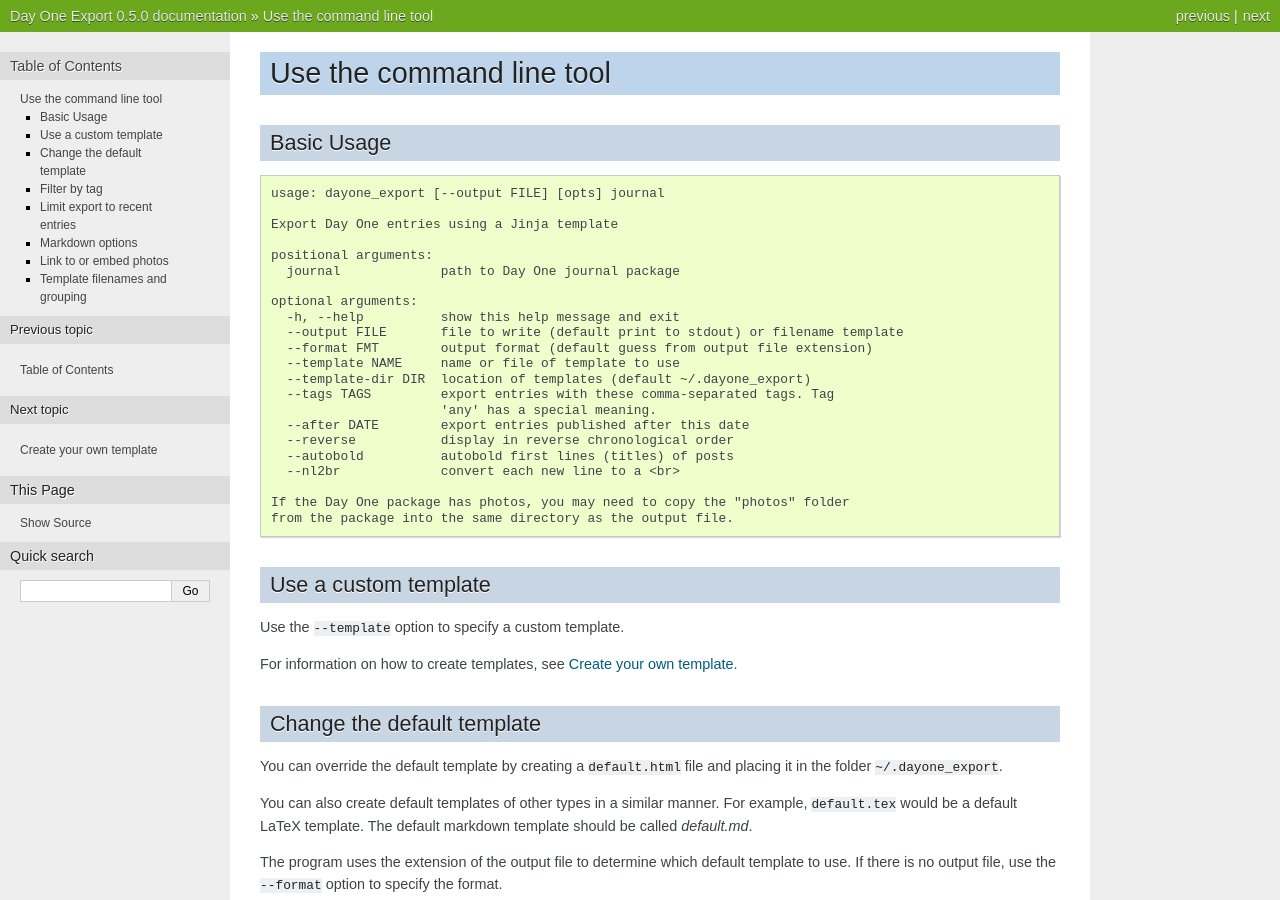
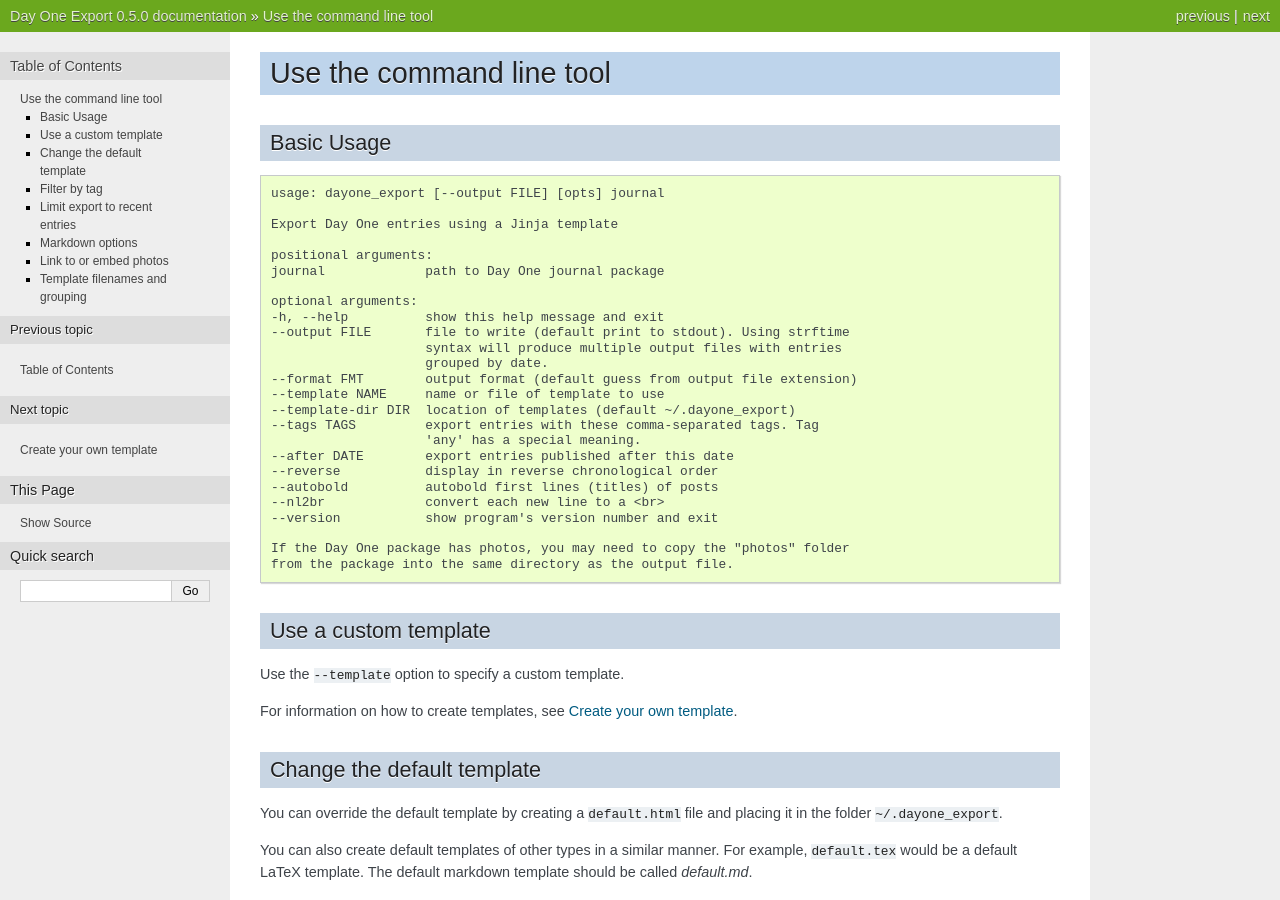
Before and after one commit to nathangrigg/dayone_export, a Sphinx documentation site: the page built from docs/cli.rst, in a window 1280 px wide and 900 px high. Built offline with Sphinx 7.4.7, drawn with Linux system fonts in a browser that asks for light colours; the version number is read from the project's files by our own code; some of the changed text lies outside the part shown.

```diff
--- a/docs/cli.rst
+++ b/docs/cli.rst
@@ -14,20 +14,23 @@ Basic Usage
     Export Day One entries using a Jinja template
 
     positional arguments:
-      journal             path to Day One journal package
+    journal             path to Day One journal package
 
     optional arguments:
-      -h, --help          show this help message and exit
-      --output FILE       file to write (default print to stdout) or filename template
-      --format FMT        output format (default guess from output file extension)
-      --template NAME     name or file of template to use
-      --template-dir DIR  location of templates (default ~/.dayone_export)
-      --tags TAGS         export entries with these comma-separated tags. Tag
-                          'any' has a special meaning.
-      --after DATE        export entries published after this date
-      --reverse           display in reverse chronological order
-      --autobold          autobold first lines (titles) of posts
-      --nl2br             convert each new line to a <br>
+    -h, --help          show this help message and exit
+    --output FILE       file to write (default print to stdout). Using strftime
+                        syntax will produce multiple output files with entries
+                        grouped by date.
+    --format FMT        output format (default guess from output file extension)
+    --template NAME     name or file of template to use
+    --template-dir DIR  location of templates (default ~/.dayone_export)
+    --tags TAGS         export entries with these comma-separated tags. Tag
+                        'any' has a special meaning.
+    --after DATE        export entries published after this date
+    --reverse           display in reverse chronological order
+    --autobold          autobold first lines (titles) of posts
+    --nl2br             convert each new line to a <br>
+    --version           show program's version number and exit
 
     If the Day One package has photos, you may need to copy the "photos" folder
     from the package into the same directory as the output file.
@@ -100,12 +103,18 @@ Template filenames and grouping
 The ``--output`` option specifies the output filename if you
 want something other than stdout.
 
-It also has another feature: you can include strftime-style formatting codes,
-in which case multiple files will be produced, each containing the journal entries
-with timestamps that result in the same filename.
+It also has another feature: you can include strftime-style_ formatting codes,
+in which case multiple files will be produced, each containing the journal
+entries with timestamps that result in the same filename.
 
 Examples:
 
-  ``--output journal_%Y_%m.md`` will produces monthly files named journal_2013_02.md etc.
+  ``--output journal_%Y_%m.md`` will produces monthly files named
+  journal_2013_02.md etc.
 
   ``--output diary_%a.html`` will produce a separate file for each weekday.
+
+Note that if you want a literal ``%`` in your output filename, you will need
+to escape it as ``%%``.
+
+.. _strftime-style: http://docs.python.org/2/library/datetime.html#strftime-strptime-behavior
```
Also changed, not shown: 2 other files.
